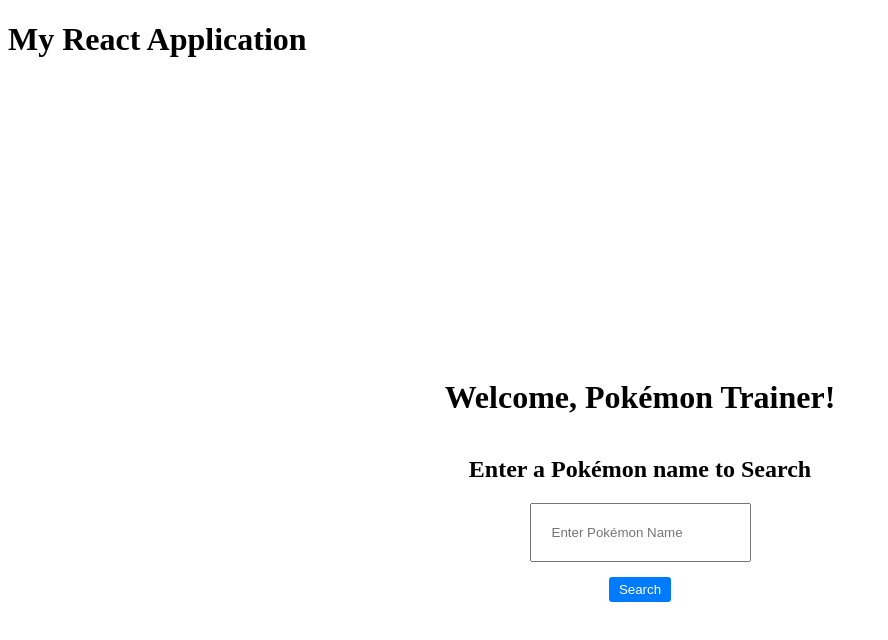
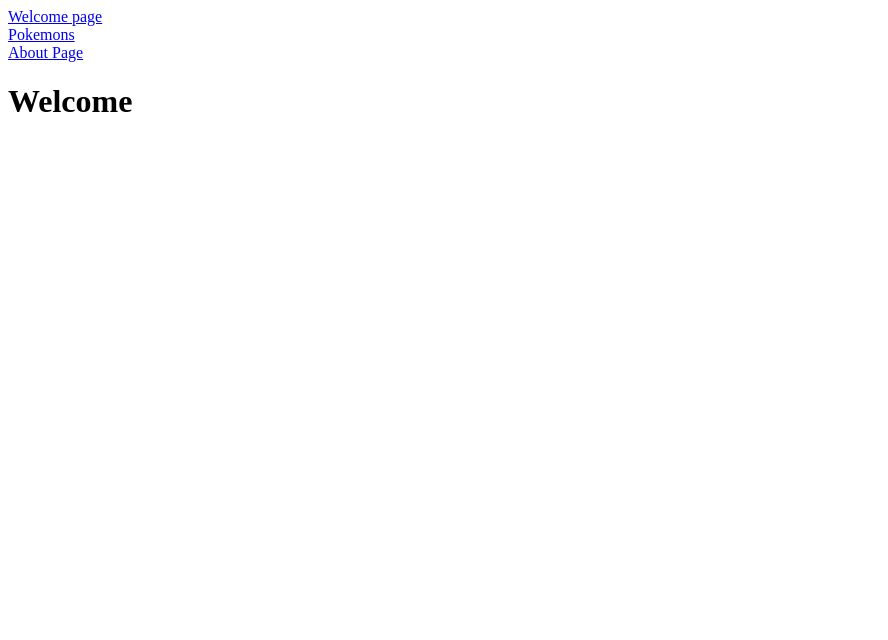
Before and after one commit to Aminatou05/SBA--React-Web-Application, a React (Vite) app in the folder React-Web-Application/: page / in a window 1280 px wide. Shown: the top 640 px of the page, without its empty margins (0-888 px from the left). Built offline with nearby package versions, Linux system fonts and the light colour scheme.

Commit message:
fixed errors and added a nav bar

```diff
--- a/React-Web-Application/src/App.jsx
+++ b/React-Web-Application/src/App.jsx
@@ -1,18 +1,24 @@
 import { Route, Routes } from 'react-router-dom';
+// import PokemonDetails from './PokemonDetails';
 import PokemonList from './components/PokemonList';
-import PokemonDetails from './PokemonDetails';
+import Welcome from './pages/Welcome';
+import About from './pages/About';
+import Nav from './components/Nav';
 import './App.css'
-import Header from './components/Header';
+
+
 
 
 const App = () => {
   return (
     <div>
-      <Header/>
+      <Nav/>
       <Routes>
-        <Route path="/" element={<PokemonList />} />
-        <Route path="/pokemon/:id" element={<PokemonDetails />} />
+        <Route path="/" element={<Welcome />} />
+        <Route path="/pokemon/:id" element={<PokemonList  />} />
+        <Route path="/about" element={<About />} />
       </Routes>
+
       </div>
   );
 };
--- a/React-Web-Application/src/components/Header.jsx
+++ /dev/null
@@ -1,3 +0,0 @@
-export default function Header() {
-    return <h1 className="header">My React Application</h1>;
-  }
--- a/React-Web-Application/src/components/Nav.jsx
+++ b/React-Web-Application/src/components/Nav.jsx
@@ -0,0 +1,17 @@
+import { Link } from 'react-router-dom';
+
+export default function Nav(props) {
+    return (
+        <div className='nav'>
+            <Link to='/'>
+                <div>Welcome page</div>
+            </Link>
+            <Link to='/pokemon/:id'>
+                <div>Pokemons</div>
+            </Link>
+            <Link to="/about" >
+                <div>About Page</div>
+            </Link>
+        </div>
+    )
+}
--- a/React-Web-Application/src/components/PokemonList.jsx
+++ b/React-Web-Application/src/components/PokemonList.jsx
@@ -4,6 +4,27 @@
   const [searchTerm, setSearchTerm] = useState('');
   const [pokemonData, setPokemonData] = useState(null);
   const [error, setError] = useState(null);
+
+  //using
+  useEffect(() => {
+    const fetchPokemonData = async () => {
+      try {
+        const response = await fetch(`https://pokeapi.co/api/v2/pokemon/${searchTerm.toLowerCase()}`);
+        if (!response.ok) {
+          throw new Error('Pokemon not found');
+        }
+        const data = await response.json();
+        setPokemonData(data);
+        setError(null);
+      } catch (error) {
+        setPokemonData(null);
+        setError('Pokemon not found');
+      }
+    };
+
+    // Fetch initial data for a default Pokemon (e.g., Pikachu)
+    fetchPokemonData();
+  }, []); // Empty dependency array means this effect runs only once, on mount
 
   const handleSearch = async (event) => {
     event.preventDefault();
@@ -39,7 +60,8 @@
         <button type="submit">Search</button>
       </form>
       {error && <p>{error}</p>}
-      {pokemonData && (
+      {/* // added a conditional check to ensure that pokemonData and pokemonData.sprites exist before trying to access the front_default property. */}
+      {pokemonData && pokemonData.sprites && pokemonData.sprites.front_default && (
         <div>
           <img src={pokemonData.sprites.front_default} alt={pokemonData.name} />
           <p>{pokemonData.name}</p>
--- a/React-Web-Application/src/index.css
+++ b/React-Web-Application/src/index.css
@@ -1,3 +1,22 @@
+/* Header.css */
+.header {
+  background-color: #0f5c58;
+  color: #fff;
+  padding: 30px;
+  text-align: center;
+}
+
+/* Footer.css */
+.footer {
+  background-color: #0f5c58;
+  color: #fff;
+  padding: 30px;
+  text-align: center;
+}
+
+
+
+
 .container {
   display: flex;
   justify-content: center;
@@ -17,7 +36,7 @@
 }
 
 .container input[type="text"] {
-  padding: 20px;
+  padding: 10px;
   margin-bottom: 15px;
 }
 
--- /dev/null
+++ b/React-Web-Application/src/pages/About.jsx
@@ -0,0 +1,5 @@
+export default function About(){
+    return (
+        <h1>About</h1>
+    )
+}
--- /dev/null
+++ b/React-Web-Application/src/pages/Welcome.jsx
@@ -0,0 +1,5 @@
+export default function Welcome(){
+    return (
+        <h1>Welcome</h1>
+    )
+}
```
